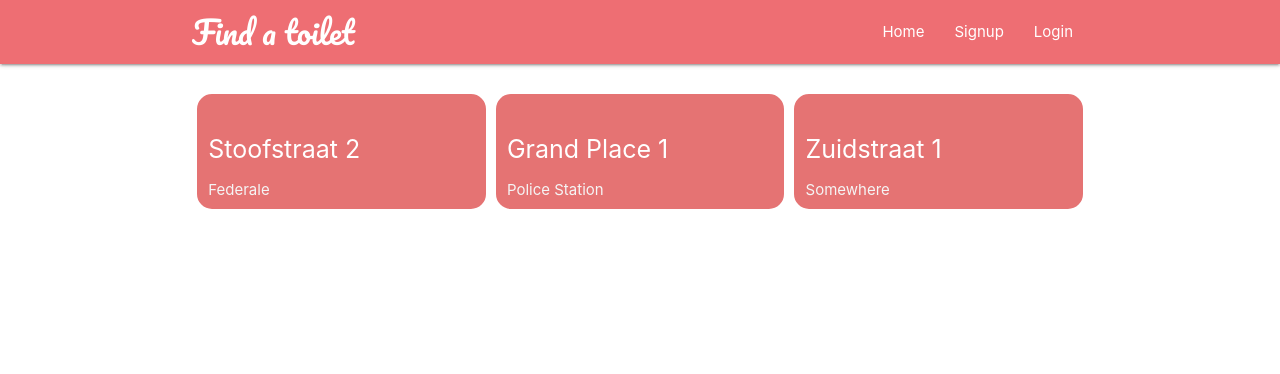
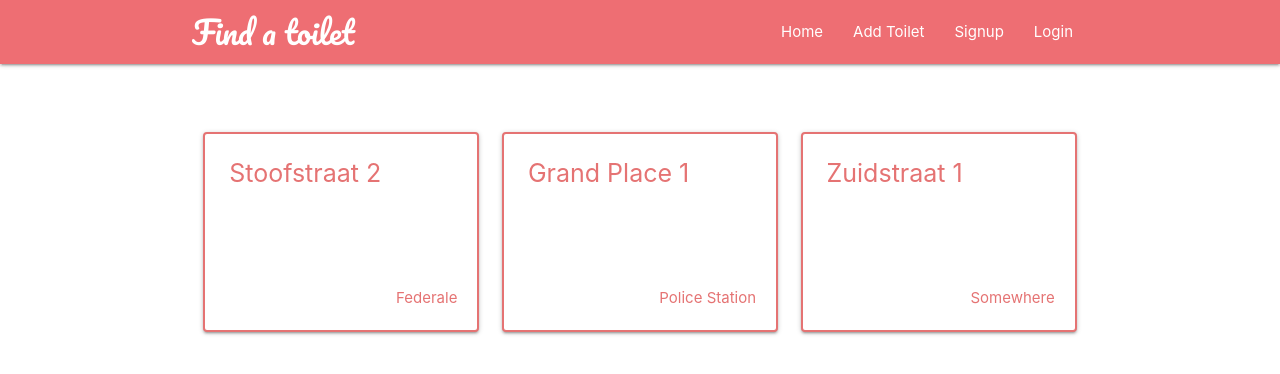
Before and after one commit to janolaerts/wcfinder, a Django app: a page that uses templates/base_layout.html in a window 1280 px wide. Shown: the top 374 px of the page. Run offline with Django 3.2, Linux system fonts and the light colour scheme; data comes from the database, SQL or seed files in the repository; both versions use the stored data as it was after the commit.

Commit message:
Outputting add toilet view works

```diff
--- a/static/styles.css
+++ b/static/styles.css
@@ -20,20 +20,25 @@
   top: 10px;
 }
 
-.toilets-container .toilet{
-  background: #e57373;
-  border-radius: 20px;
-  height: 125px;
-  margin-top: 15px;
-  border: 5px solid white;
-  cursor: pointer;
+.toilets-container{
+  margin-top: 50px;
 }
 
-.toilets-container .toilet .info h1{
-  font-size: 25px;
+.toilets-container .card{
+  border: 2px solid #e57373;
+  cursor: pointer;
+  height: 200px;
+  border-radius: 4px;
 }
 
-.toilets-container .toilet .info p{
+.toilets-container .card .card-content h1{
+  font-size: 25px;
   position: relative;
-  bottom: 10px;
+  top: -40px;
 }
+
+.toilets-container .card .card-content p{
+  position: absolute;
+  bottom: 20px;
+  right: 20px;
+}
--- a/templates/base_layout.html
+++ b/templates/base_layout.html
@@ -22,6 +22,7 @@
         </a>
         <ul class="right hide-on-med-and-down">
           <li><a href="/">Home</a></li>
+          <li><a href="/add-toilet">Add Toilet</a></li>
           <li><a href="">Signup</a></li>
           <li><a href="">Login</a></li>
         </ul>
@@ -31,10 +32,14 @@
 
   <ul class="sidenav" id="mobile-menu">
     <li><a href="/">Home</a></li>
+    <li><a href="/add-toilet">Add Toilet</a></li>
     <li><a href="">Signup</a></li>
     <li><a href="">Login</a></li>
   </ul>
   {% block wclist %}
+  {% endblock %}
+
+  {% block addtoilet %}
   {% endblock %}
   <!-- Compiled and minified JavaScript -->
   <script src="https://cdnjs.cloudflare.com/ajax/libs/materialize/1.0.0/js/materialize.min.js"></script>
--- a/templates/city_list.html
+++ b/templates/city_list.html
@@ -5,7 +5,7 @@
 
   <div class="container cities-container">
 
-    <h1 class="center-align red-text text-lighten-2">Which city are you in?</h1>
+    <h1 class="center-align red-text text-lighten-2">Choose your city</h1>
 
     <div class="cities center-align">
       <div class="row">
--- a/toilets/templates/toilets/wc_list.html
+++ b/toilets/templates/toilets/wc_list.html
@@ -8,9 +8,11 @@
     <div class="row toilets-container">
       {% for toilet in toilets %}
         <div class="col s12 m6 l4 toilet">
-          <div class="info">
-            <h1 class="white-text">{{ toilet.street }} {{ toilet.number }}</h1>
-            <p class="grey-text text-lighten-4">{{ toilet.reference }}</p>
+          <div class="card">
+            <div class="card-content">
+              <h1 class="red-text text-lighten-2">{{ toilet.street }} {{ toilet.number }}</h1>
+              <p class="red-text text-lighten-2">{{ toilet.reference }}</p>
+            </div>
           </div>
         </div>
       {% endfor %}
--- a/toilets/views.py
+++ b/toilets/views.py
@@ -1,18 +1,16 @@
 from django.shortcuts import render
 from . models import Toilet
+from . import forms
 
 # Create your views here.
 def filter_cities(toilet):
   return toilet.city
 
-#def filter_toilets(toilet, city):
-  #if toilet.city == city:
-    #return True
-
-  #else:
-    #return False
-
 def wclist_view(request):
   city = request.GET.get('city')
   toilet_list = Toilet.objects.filter(city=city)
   return render(request, 'toilets/wc_list.html', { 'toilets': toilet_list})
+
+def add_toilet_view(request):
+  form = forms.AddToilet(request.POST)
+  return render(request, 'toilets/add_toilet.html', { 'form': form })
--- a/wcapp/urls.py
+++ b/wcapp/urls.py
@@ -12,6 +12,7 @@ urlpatterns = [
     path('', views.citylist_view),
     path('toilet-list/', toilets_views.wclist_view),
     path('toilets/', include('toilets.urls')),
+    path('add-toilet/', toilets_views.add_toilet_view),
 ]
 
 urlpatterns += staticfiles_urlpatterns()
```
Also changed, not shown: toilets/forms.py (added, +7 -0 lines), toilets/templates/toilets/add_toilet.html (added, +12 -0 lines), db.sqlite3.
